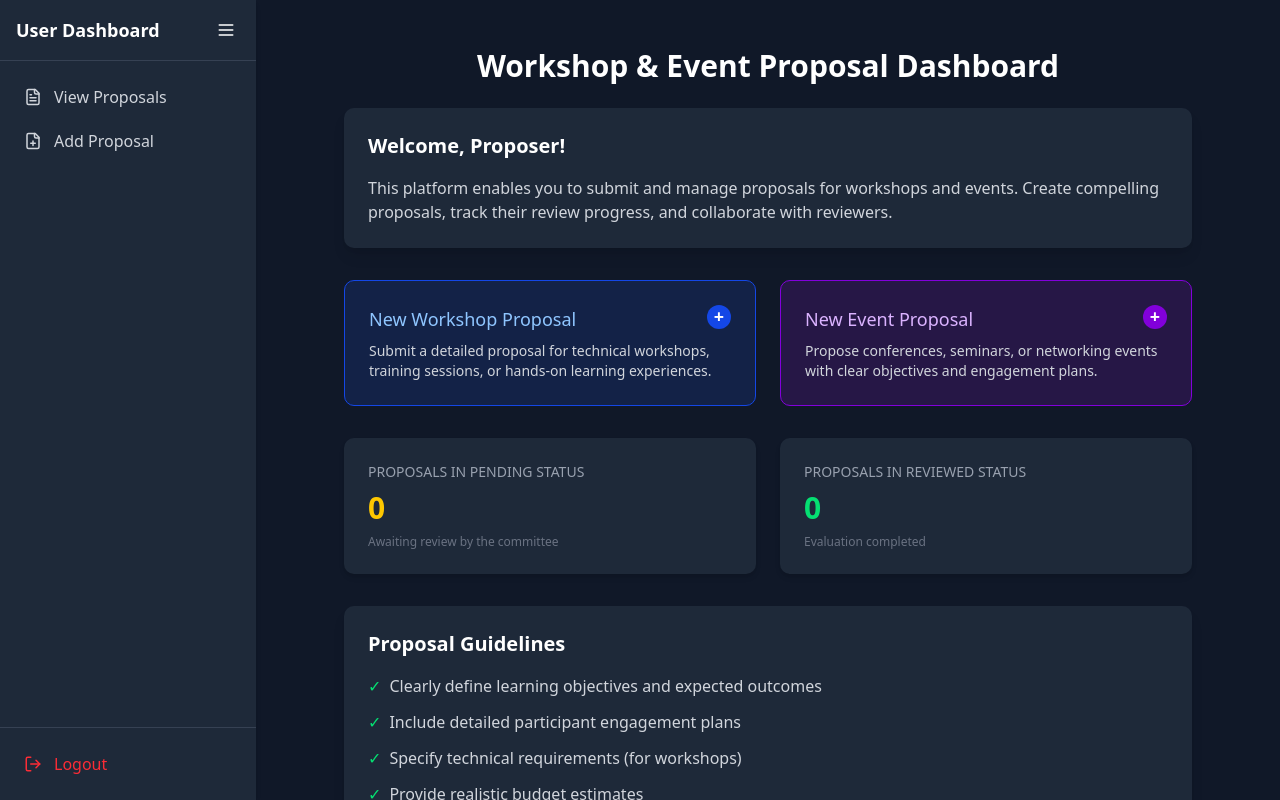
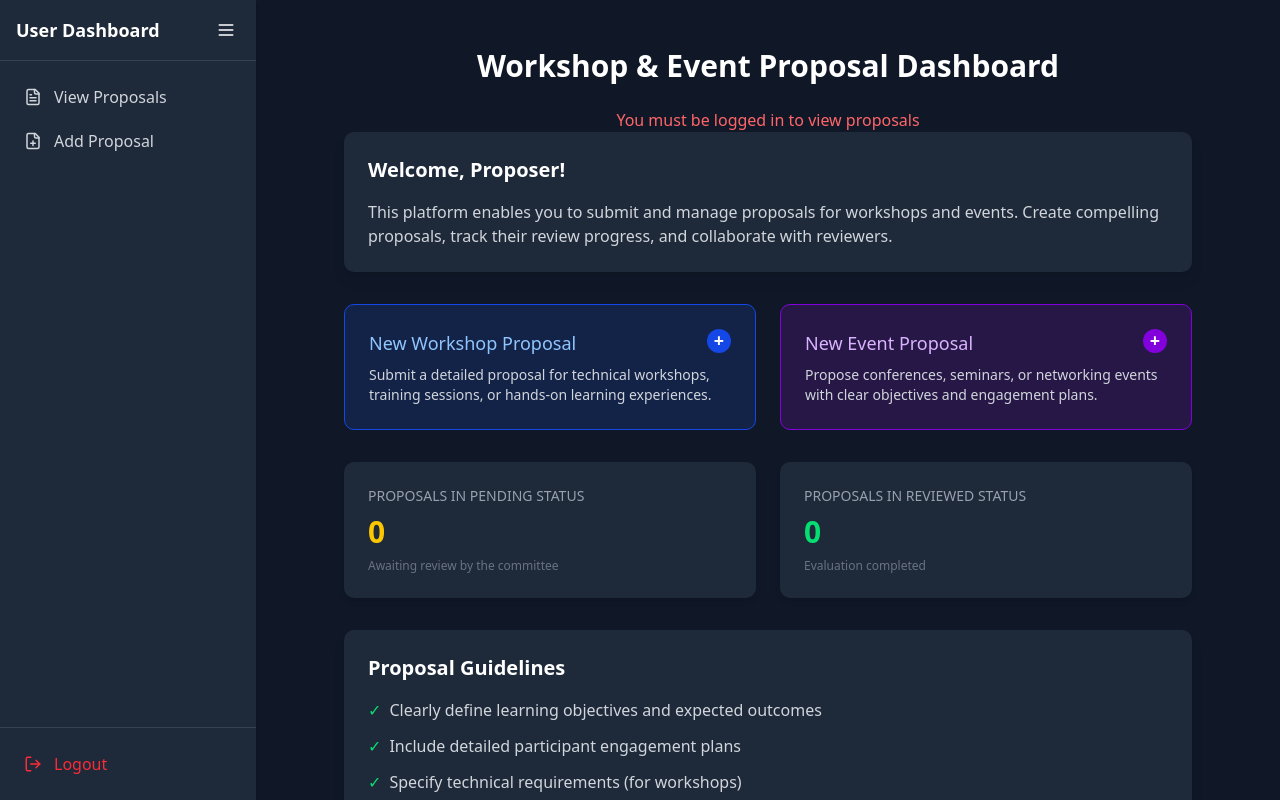
Before and after one commit to SudharsanSaravanan/event-proposal-app, a Next.js app: page /user in a window 1280 px wide. Built offline with nearby package versions, Linux system fonts and the light colour scheme; no server answers.

Commit message:
updated dashboard func

```diff
--- a/app/proposalpages/dashboard.jsx
+++ b/app/proposalpages/dashboard.jsx
@@ -1,12 +1,68 @@
 "use client";
 
+import { useState, useEffect } from "react";
+import { getAuth, onAuthStateChanged } from "firebase/auth";
+import { collection, query, where, getDocs } from "firebase/firestore";
+import { db } from "../firebase/config";
+
 export default function DashboardContent({ onNavigate }) {
+  const [pendingCount, setPendingCount] = useState(0);
+  const [reviewedCount, setReviewedCount] = useState(0);
+  const [userId, setUserId] = useState(null);
+  const [loading, setLoading] = useState(true);
+  const [error, setError] = useState(null);
+
+  useEffect(() => {
+    const auth = getAuth();
+    const unsubscribe = onAuthStateChanged(auth, (user) => {
+      if (user) {
+        setUserId(user.uid);
+      } else {
+        setUserId(null);
+        setError("You must be logged in to view proposals");
+        setLoading(false);
+      }
+    });
+
+    return () => unsubscribe();
+  }, []);
+
+  useEffect(() => {
+    if (!userId) return;
+
+    const fetchProposalCounts = async () => {
+      try {
+        setLoading(true);
+        const proposalsRef = collection(db, "Proposals");
+        const pendingQuery = query(proposalsRef, where("proposerId", "==", userId), where("status", "in", ["Pending", "pending"]));
+        const reviewedQuery = query(proposalsRef, where("proposerId", "==", userId), where("status", "in", ["Reviewed", "reviewed"]));
+
+        const [pendingSnap, reviewedSnap] = await Promise.all([
+          getDocs(pendingQuery),
+          getDocs(reviewedQuery),
+        ]);
+
+        setPendingCount(pendingSnap.size);
+        setReviewedCount(reviewedSnap.size);
+        setLoading(false);
+      } catch (err) {
+        console.error("Error fetching proposal counts:", err);
+        setError("Failed to load proposal counts");
+        setLoading(false);
+      }
+    };
+
+    fetchProposalCounts();
+  }, [userId]);
+
   return (
     <div className="h-screen overflow-y-auto bg-gray-900">
       <div className="max-w-4xl mx-auto p-6">
         <h1 className="text-3xl font-bold mb-6 text-white text-center">
           Workshop & Event Proposal Dashboard
         </h1>
+
+        {error && <p className="text-red-400 text-center">{error}</p>}
 
         {/* Welcome Message */}
         <div className="bg-gray-800 p-6 rounded-lg shadow-lg mb-8">
@@ -17,7 +73,7 @@ export default function DashboardContent({ onNavigate }) {
           </p>
         </div>
 
-        {/* Quick Actions - Enhanced UI */}
+        {/* Quick Actions */}
         <div className="grid grid-cols-1 md:grid-cols-2 gap-6 mb-8">
           <div
             className="bg-blue-900/30 p-6 rounded-lg border border-blue-700 relative cursor-pointer hover:bg-blue-800 transition-all duration-300"
@@ -53,12 +109,12 @@ export default function DashboardContent({ onNavigate }) {
         <div className="grid grid-cols-1 md:grid-cols-2 gap-6 mb-8">
           <div className="bg-gray-800 p-6 rounded-lg shadow-md">
             <h3 className="text-gray-400 text-sm uppercase mb-2">Proposals in Pending Status</h3>
-            <p className="text-yellow-400 text-3xl font-bold">0</p>
+            <p className="text-yellow-400 text-3xl font-bold">{loading ? "..." : pendingCount}</p>
             <p className="text-gray-500 text-xs mt-2">Awaiting review by the committee</p>
           </div>
           <div className="bg-gray-800 p-6 rounded-lg shadow-md">
             <h3 className="text-gray-400 text-sm uppercase mb-2">Proposals in Reviewed Status</h3>
-            <p className="text-green-400 text-3xl font-bold">0</p>
+            <p className="text-green-400 text-3xl font-bold">{loading ? "..." : reviewedCount}</p>
             <p className="text-gray-500 text-xs mt-2">Evaluation completed</p>
           </div>
         </div>
@@ -89,7 +145,7 @@ export default function DashboardContent({ onNavigate }) {
             </li>
           </ul>
         </div>
-        <div className="h-16"></div> {/* Adds some space at the bottom for better scrolling */}
+        <br />
       </div>
     </div>
   );
```
